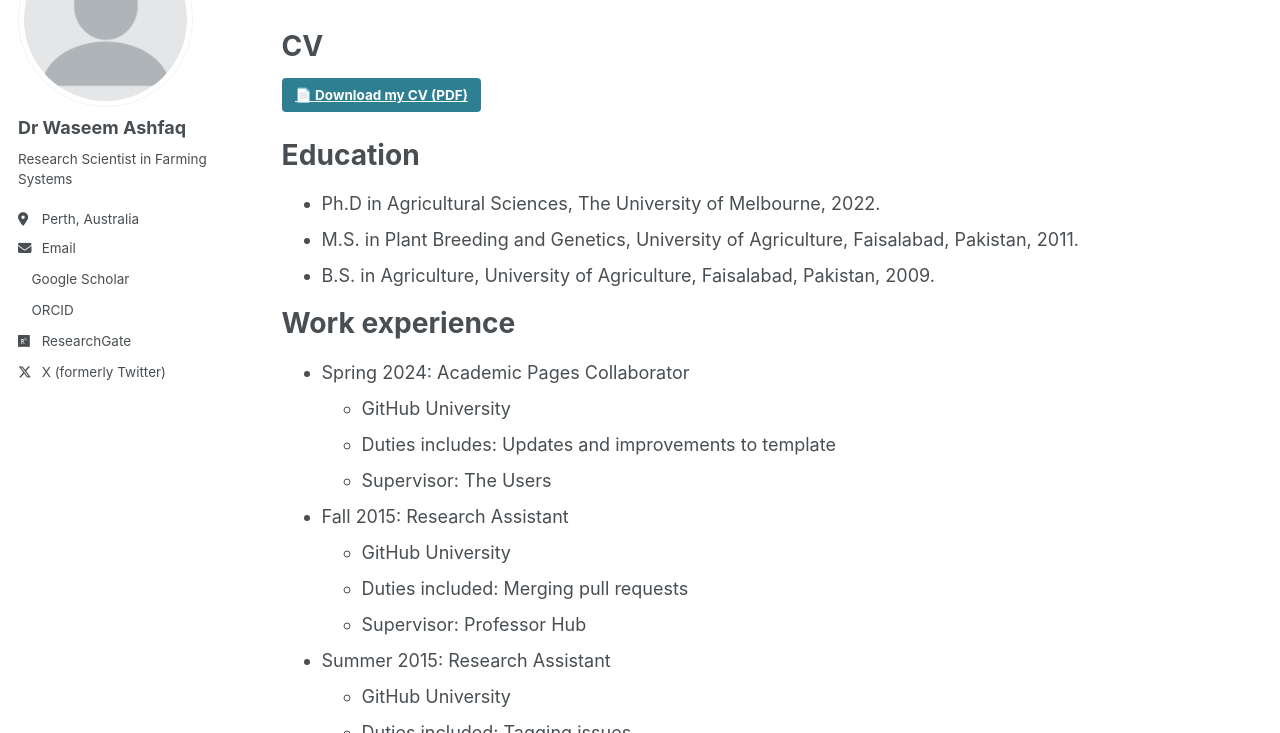
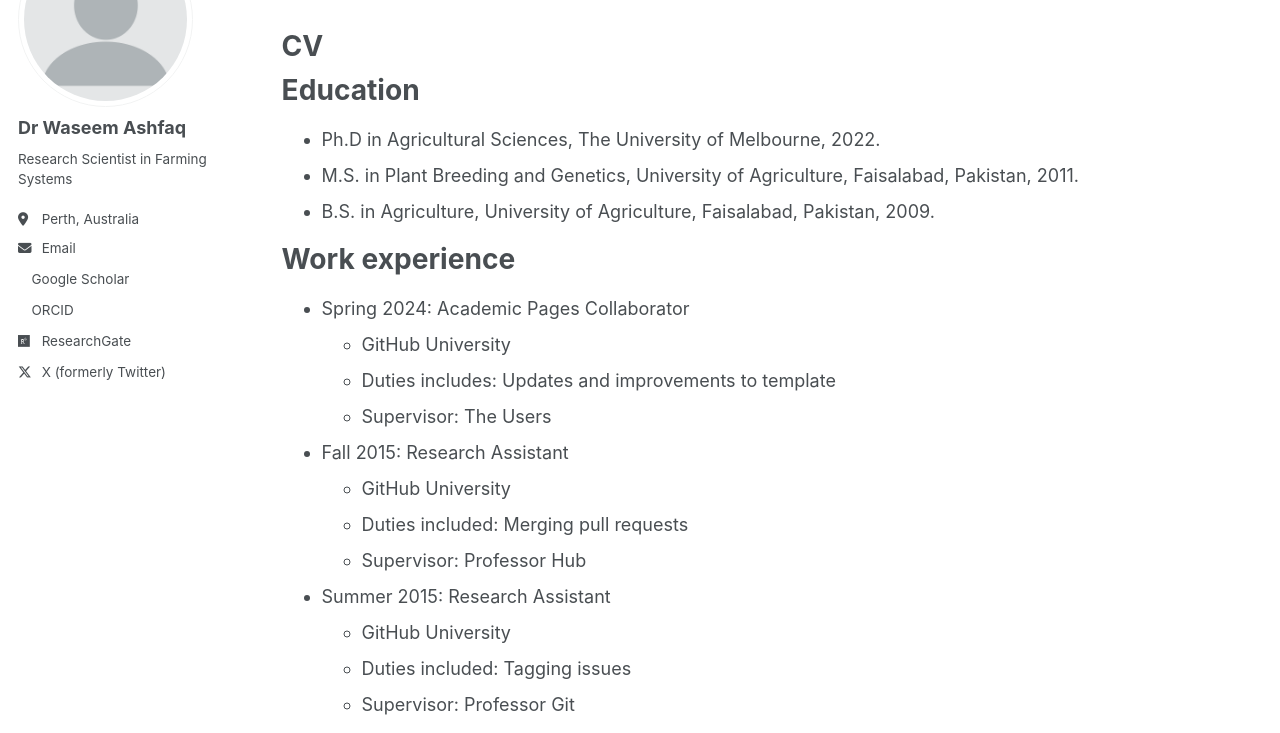
Before and after one commit to washfaq/waseemashfaq.github.io, a Jekyll site: the page built from _pages/cv.md, in a window 1280 px wide and 900 px high, cut to the strip 167-900 px from the top of the window. Built offline with Jekyll 4.4.1, drawn with Linux system fonts in a browser that asks for light colours; a script bundle is joined from its source files by our own code; library files that are not in the unit come from our copies.

Commit message:
Update cv.md

```diff
--- a/_pages/cv.md
+++ b/_pages/cv.md
@@ -7,8 +7,7 @@ redirect_from:
   - /resume
 ---
 
-<!---->
-[📄 Download my CV (PDF)](/files/Waseem_Ashfaq_CV.pdf){: .btn .btn--primary }
+<!-- [📄 Download my CV (PDF)](/files/Waseem_Ashfaq_CV.pdf){: .btn .btn--primary } -->
 
 
 {% include base_path %}
```
